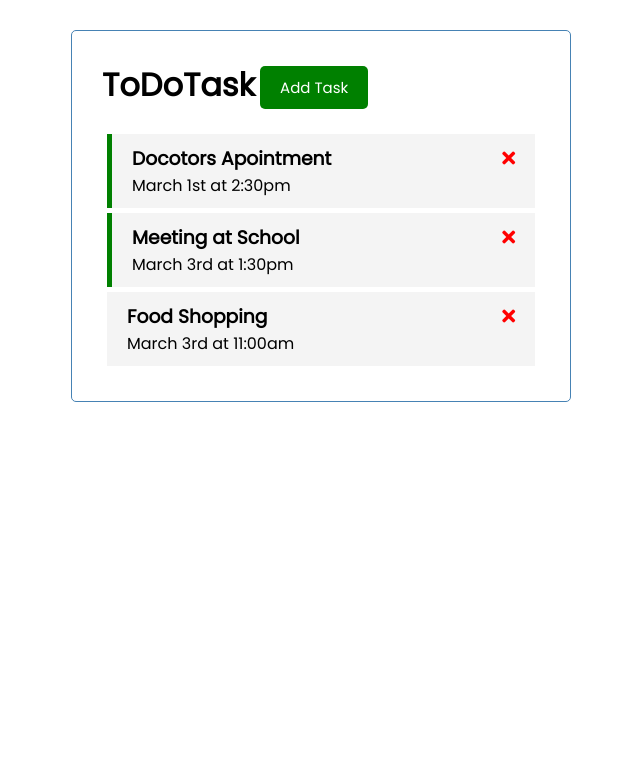
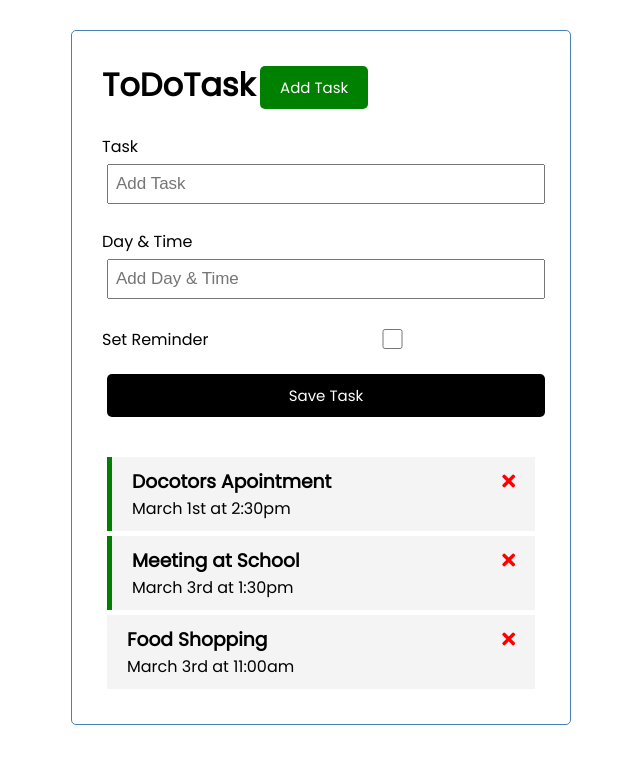
Before and after one commit to ryantupo/vue-todotask, a Vue app: page / in a window 1280 px wide. Shown: the top 764 px of the page, without its empty margins (319-959 px from the left). Built offline with nearby package versions, Linux system fonts and the light colour scheme.

Commit message:
12.05.2021 add task semi working

```diff
--- a/src/App.vue
+++ b/src/App.vue
@@ -1,6 +1,7 @@
 <template>
   <div class="container">
     <Header title="ToDoTask"/>
+    <AddTask />
     <Tasks
     @toggle-reminder="toggleReminder"
     @delete-task="deleteTask" :tasks="tasks" />
@@ -10,12 +11,14 @@
 <script>
 import Header from "./components/Header";
 import Tasks from "./components/Tasks";
+import AddTask from './components/AddTask'
 
 export default {
   name: "App",
   components: {
     Header,
-    Tasks
+    Tasks,
+    AddTask
   },
   data() {
     return {
--- /dev/null
+++ b/src/components/AddTask.vue
@@ -0,0 +1,91 @@
+<template>
+  <form @submit="onSubmit" class="add-form">
+    <div class="form-control">
+      <label>Task</label>
+      <input type="text" v-model="text" name="text" placeholder="Add Task" />
+    </div>
+    <div class="form-control">
+      <label>Day & Time</label>
+      <input
+        type="text"
+        v-model="day"
+        name="day"
+        placeholder="Add Day & Time"
+      />
+    </div>
+    <div class="form-control form-control-check">
+      <label>Set Reminder</label>
+      <input type="checkbox" v-model="reminder" name="reminder" />
+    </div>
+
+    <input type="submit" value="Save Task" class="btn btn-block" />
+  </form>
+</template>
+
+<script>
+export default {
+  name: "AddTask",
+  data() {
+    return {
+      text: "",
+      day: "",
+      reminder: false
+    };
+  },
+  methods: {
+    onSubmit(e) {
+      e.preventDefault();
+
+      if (!this.text) {
+        alert("please add a task");
+        return;
+      }
+
+      const newTask = {
+        id: Math.floor(Math.random() * 100000),
+        text: this.text,
+        day: this.day,
+        reminder: this.reminder
+      };
+
+      console.log(newTask);
+
+      this.text = "";
+      this.day = "";
+      this.reminder = false;
+    }
+  }
+};
+</script>
+
+
+<style scoped>
+.add-form {
+  margin-bottom: 40px;
+}
+.form-control {
+  margin: 20px 0;
+}
+.form-control label {
+  display: block;
+}
+.form-control input {
+  width: 100%;
+  height: 40px;
+  margin: 5px;
+  padding: 3px 7px;
+  font-size: 17px;
+}
+.form-control-check {
+  display: flex;
+  align-items: center;
+  justify-content: space-between;
+}
+.form-control-check label {
+  flex: 1;
+}
+.form-control-check input {
+  flex: 2;
+  height: 20px;
+}
+</style>
```
